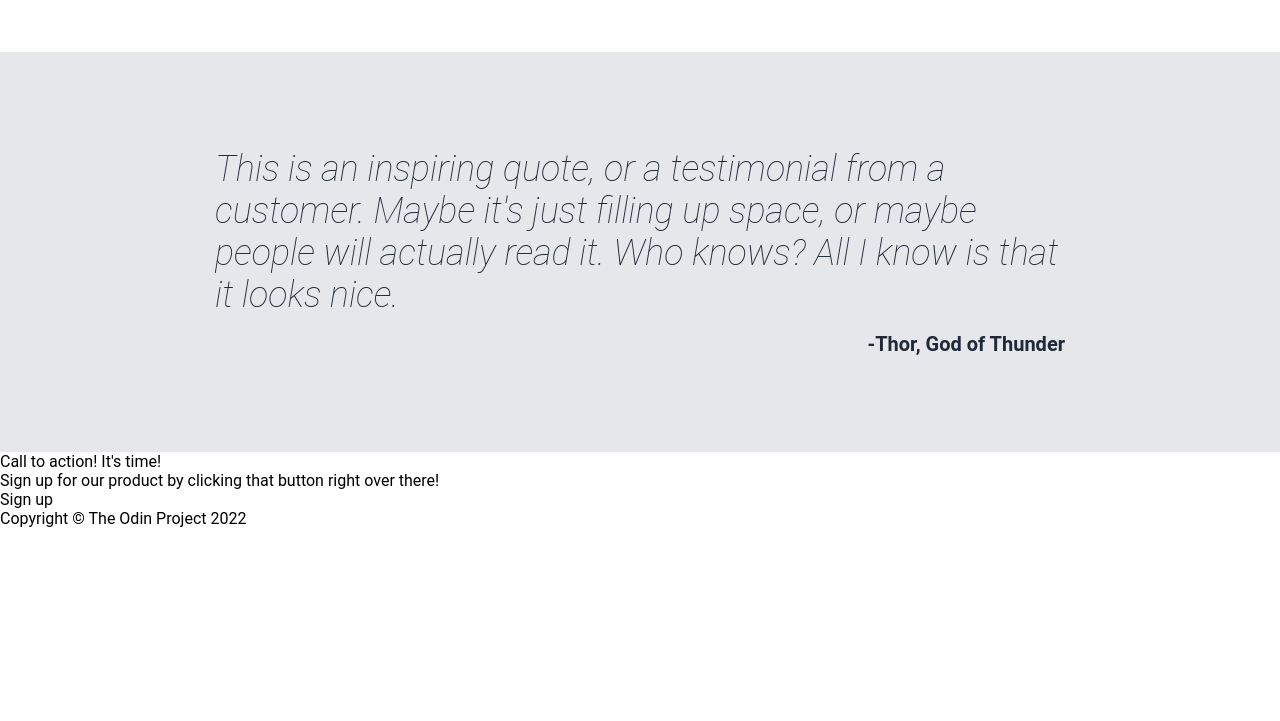
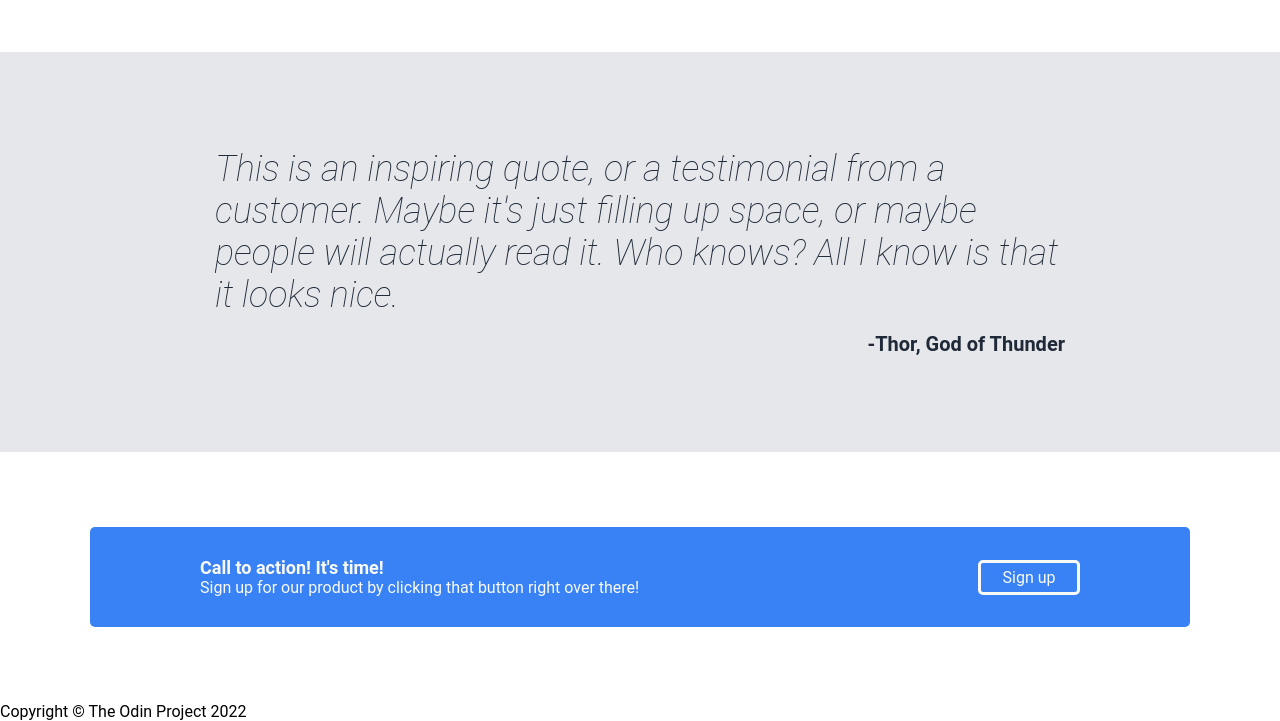
Before and after one commit to jnuguid1/Landing-Page-TOP, a plain HTML site: page index.html in a window 1280 px wide. Shown: the part 763-1484 px from the top of the page. Before the commit the page ends 1291 px from the top, so only its background shows below. Drawn offline with Linux system fonts and the light colour scheme.

Commit message:
Add css to call to action

```diff
--- a/index.html
+++ b/index.html
@@ -63,8 +63,10 @@
 
     <div class="call-to-action">
         <div class="blue-container">
-            <div class="cta-header">Call to action! It's time!</div>
-            <div class="cta-subtext">Sign up for our product by clicking that button right over there!</div>
+            <div class="cta-text-container">
+                <div class="cta-header">Call to action! It's time!</div>
+                <div class="cta-subtext">Sign up for our product by clicking that button right over there!</div>
+            </div>
             <div class="cta-button">Sign up</div>
         </div>
     </div>
--- a/style.css
+++ b/style.css
@@ -134,3 +134,41 @@ ul {
     display: flex;
     justify-content: flex-end;
 }
+
+/* call to action */
+
+.call-to-action {
+    display: flex;
+    align-items: center;
+    justify-content: center;
+    min-height: 250px;
+}
+
+.blue-container {
+    background-color: #3882f6;
+    height: 100px;
+    width: 1100px;
+    color: #F9FAF8;
+    display: flex;
+    justify-content: space-between;
+    align-items: center;
+    padding: 0 110px;
+    box-sizing: border-box;
+    border-radius: 5px;
+}
+
+.cta-header {
+    font-size: 18px;
+    font-weight: bold;
+}
+
+.cta-button {
+    border-style: solid;
+    border-color: #F9FAF8;
+    border-radius: 5px;
+    width: 96px;
+    display: flex;
+    align-items: center;
+    justify-content: center;
+    padding: 5px 0;
+}
```
